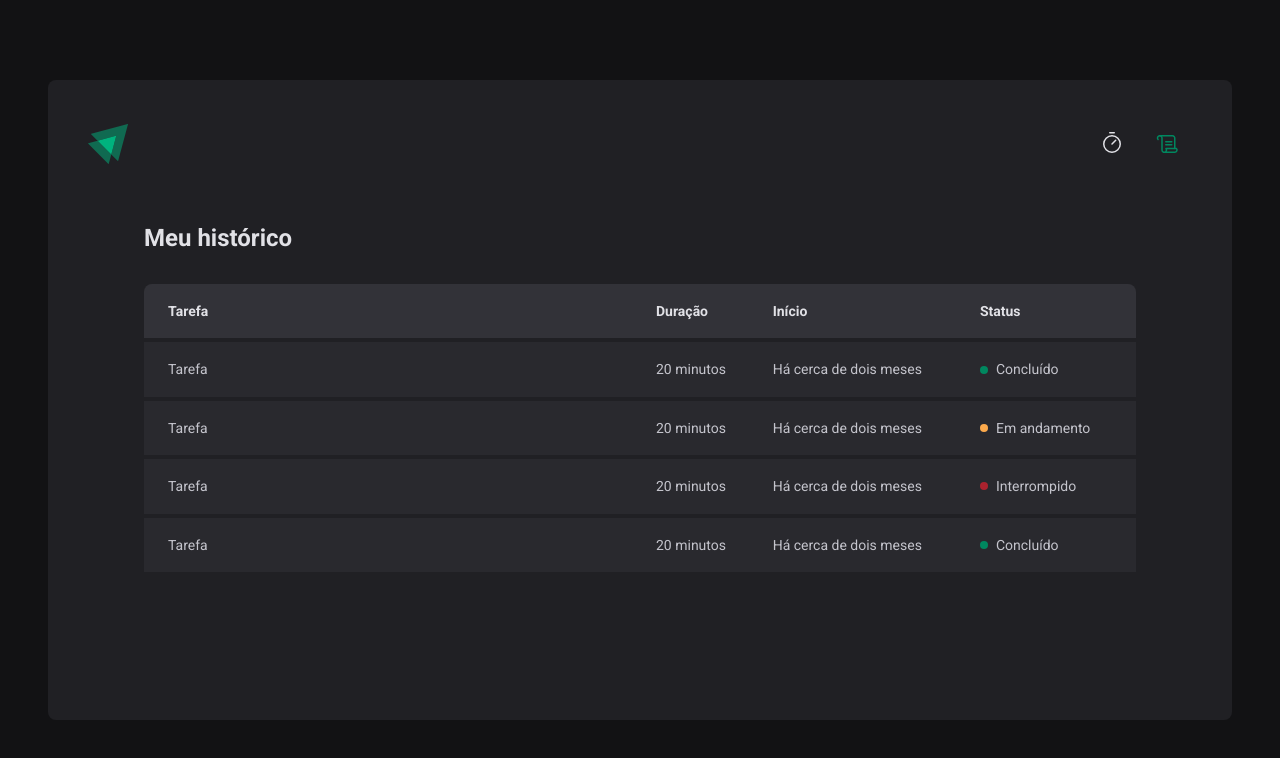
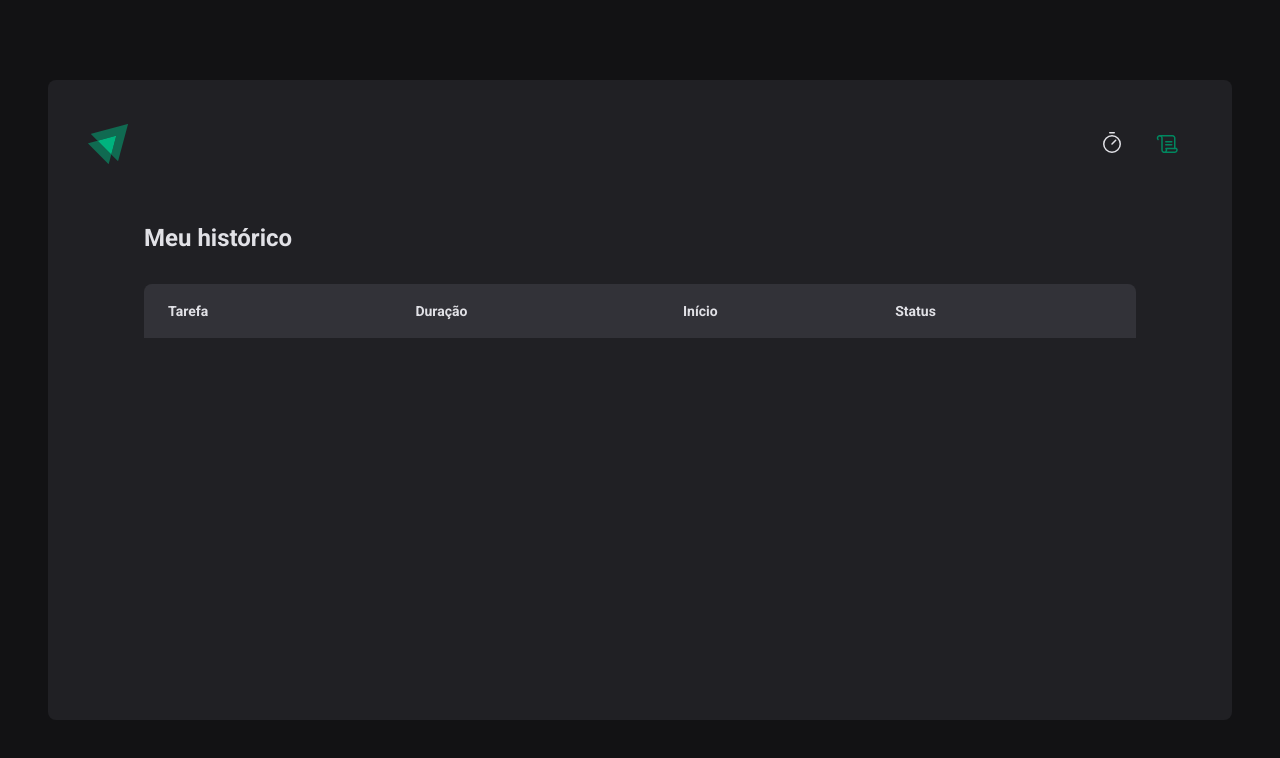
Before and after one commit to davimarcilio/igniteTimer, a React (Vite) app: page /history in a window 1280 px wide. Shown: the top 758 px of the page. Built offline with nearby package versions, Linux system fonts and the light colour scheme.

Commit message:
Date format

```diff
--- a/src/pages/History/index.tsx
+++ b/src/pages/History/index.tsx
@@ -1,7 +1,8 @@
 import { useContext } from "react";
 import { CyclesContext } from "../../contexts/CyclesContext";
 import { HistoryContainer, HistoryList, Status } from "./styles";
-
+import { formatDistanceToNow } from "date-fns";
+import ptBR from "date-fns/locale/pt-BR";
 export function History() {
   const { cycles } = useContext(CyclesContext);
   return (
@@ -18,38 +19,31 @@
             </tr>
           </thead>
           <tbody>
-            <tr>
-              <td>Tarefa</td>
-              <td>20 minutos</td>
-              <td>Há cerca de dois meses</td>
-              <td>
-                <Status statusColor="green">Concluído</Status>
-              </td>
-            </tr>
-            <tr>
-              <td>Tarefa</td>
-              <td>20 minutos</td>
-              <td>Há cerca de dois meses</td>
-              <td>
-                <Status statusColor="yellow">Em andamento</Status>
-              </td>
-            </tr>
-            <tr>
-              <td>Tarefa</td>
-              <td>20 minutos</td>
-              <td>Há cerca de dois meses</td>
-              <td>
-                <Status statusColor="red">Interrompido</Status>
-              </td>
-            </tr>
-            <tr>
-              <td>Tarefa</td>
-              <td>20 minutos</td>
-              <td>Há cerca de dois meses</td>
-              <td>
-                <Status statusColor="green">Concluído</Status>
-              </td>
-            </tr>
+            {cycles.map((cycle) => {
+              return (
+                <tr key={cycle.id}>
+                  <td>{cycle.task}</td>
+                  <td>{cycle.minutesAmout} minutos</td>
+                  <td>
+                    {formatDistanceToNow(cycle.startDate, {
+                      addSuffix: true,
+                      locale: ptBR,
+                    })}
+                  </td>
+                  <td>
+                    {cycle.finishedDate && (
+                      <Status statusColor="green">Concluído</Status>
+                    )}
+                    {cycle.interruptedDate && (
+                      <Status statusColor="red">Interrompido</Status>
+                    )}
+                    {!cycle.interruptedDate && !cycle.interruptedDate && (
+                      <Status statusColor="yellow">Em andamento</Status>
+                    )}
+                  </td>
+                </tr>
+              );
+            })}
           </tbody>
         </table>
       </HistoryList>
```
